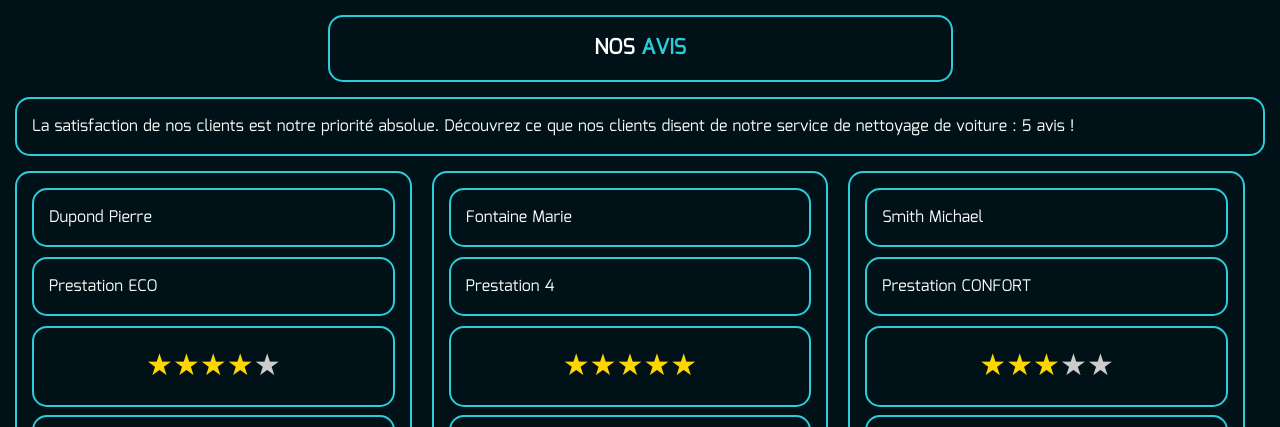
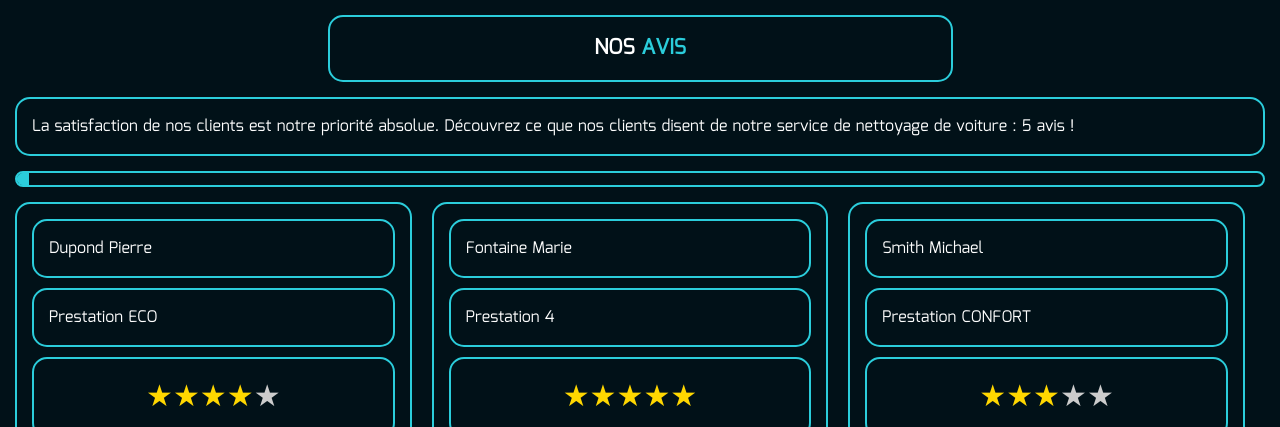
Before and after one commit to QuentinG22/prestigeCarCleaning, a PHP site: page /nos-avis in a window 1280 px wide. Shown: the part 254-681 px from the top of the page. Run offline with PHP 8.4, Linux system fonts and the light colour scheme; data comes from the database, SQL or seed files in the repository; data that the repository does not hold is empty.

Commit message:
Bar progression du carrousel d'avis ajouter.

```diff
--- a/app/Views/backOffice/comment.php
+++ b/app/Views/backOffice/comment.php
@@ -15,6 +15,9 @@ require "app/Views/common/header.php";
         </div>
     <?php endif; ?>
     <article>
+        <div class="progressBar">
+            <hr>
+        </div>
         <div class="center">
             <?php if (!empty($commentsAll)) : ?>
                 <?php $countNotActif = 0; ?>
@@ -57,7 +60,7 @@ require "app/Views/common/header.php";
                     <p>Aucun commentaire en attente de validation !</p>
                 <?php endif ?>
             <?php else : ?>
-            <p>Aucun commentaire en attente de validation !</p>
+                <p>Aucun commentaire en attente de validation !</p>
             <?php endif ?>
     </article>
 </main>
--- a/app/Views/frontOffice/comments.php
+++ b/app/Views/frontOffice/comments.php
@@ -31,6 +31,7 @@ if (isset($_SESSION['actif']) && $_SESSION['actif'] === 'yes') {
         La satisfaction de nos clients est notre priorité absolue.
         Découvrez ce que nos clients disent de notre service de nettoyage de voiture : <?= $countCommments ?> avis !
     </p>
+    <div class="progressBar"><hr></div>
     <div class="center">
         <?php if (!empty($commentsAll)) : ?>
             <?php foreach ($commentsAll as $key) : ?>
--- a/public/css/style.scss
+++ b/public/css/style.scss
@@ -452,6 +452,7 @@ article.error404 {
         >h2 {
             text-align: center;
             cursor: pointer;
+
             &:hover {
                 color: $colorfooter;
             }
@@ -478,7 +479,7 @@ article.error404 {
     right: 10px;
 }
 
-div.detailService{
+div.detailService {
     position: relative;
 }
 
@@ -510,6 +511,19 @@ button.closeButton {
     display: flex;
     overflow-x: hidden;
     margin: 15px 0;
+}
+
+.progressBar {
+    @include box();
+    padding: 0;
+    margin-top: 15px;
+
+    >hr {
+        height: 10px;
+        width: 10px;
+        background-color: $colorfooter;
+        transition: width 0.5s ease;
+    }
 }
 
 .item {
--- a/public/js/carrousel.js
+++ b/public/js/carrousel.js
@@ -6,25 +6,20 @@ const itemWidth = items[0].offsetWidth;
 const containerWidth = centerElement.offsetWidth;
 // Calculer le nombre d'éléments visibles dans le conteneur
 const itemsVisible = Math.floor(containerWidth / itemWidth);
+const progressBar = document.querySelector('.progressBar hr');
 
 let isDragging = false;
 let startPositionX = 0;
 let currentPosition = 0;
 
-// Fonction pour déplacer les éléments du carrousel
 function moveCarousel(distance) {
-
     currentPosition += distance;
 
     // Calculer la largeur totale des éléments du carrousel, y compris les marges
     const totalItemsWidth = items.reduce((total, item) => {
-        // Largeur de l'élément
         const itemWidth = item.offsetWidth;
-        // Marge gauche de l'élément
         const itemMarginLeft = parseFloat(getComputedStyle(item).marginLeft);
-        // Marge droite de l'élément
         const itemMarginRight = parseFloat(getComputedStyle(item).marginRight);
-
         return total + itemWidth + itemMarginLeft + itemMarginRight;
     }, 0);
 
@@ -32,51 +27,37 @@ function moveCarousel(distance) {
     const maxVisiblePosition = containerWidth - totalItemsWidth;
     currentPosition = Math.min(0, Math.max(maxVisiblePosition, currentPosition));
 
+    // Mettre à jour la transformation (translation) pour chaque élément du carrousel
     items.forEach(item => {
         item.style.transform = `translateX(${currentPosition}px)`;
     });
+
+    // Calculer la position de la barre de progression en fonction de la position actuelle
+    const progress = (-currentPosition / maxVisiblePosition) * 100;
+
+    // Appliquer la largeur de la barre de progression en pourcentage
+    progressBar.style.width = `${Math.abs(progress)}%`;
 }
 
-// Gestion du début du glissement (ou de la souris)
 function startDrag(startX) {
     isDragging = true;
     startPositionX = startX;
 }
 
-// Gestion du mouvement pendant le glissement (ou déplacement de la souris)
 function dragMove(currentX) {
     if (isDragging) {
         const distance = currentX - startPositionX;
         moveCarousel(distance);
-        // Mettre à jour la position de départ
         startPositionX = currentX;
     }
 }
 
-// Gestion de la fin du glissement (ou relâchement de la souris)
 function endDrag() {
     isDragging = false;
 }
 
-// Gestion des événements tactiles
-centerElement.addEventListener('touchstart', (e) => {
-    const touch = e.touches[0];
-    startDrag(touch.clientX);
-});
-
-centerElement.addEventListener('touchmove', (e) => {
-    const touch = e.touches[0];
-    dragMove(touch.clientX);
-});
-
-centerElement.addEventListener('touchend', () => {
-    endDrag();
-});
-
-// Gestion des événements de la souris
 centerElement.addEventListener('mousedown', (e) => {
     startDrag(e.clientX);
-    // Empêcher la sélection de texte pendant le glissement
     e.preventDefault();
 });
 
@@ -88,7 +69,6 @@ centerElement.addEventListener('mouseup', () => {
     endDrag();
 });
 
-// Écouter également l'événement de sortie du conteneur pour gérer la fin du glissement
 centerElement.addEventListener('mouseleave', () => {
     if (isDragging) {
         endDrag();
```
Also changed, not shown: public/css/style.css (+15 -0 lines), public/css/style.min.css, 2 other files.
